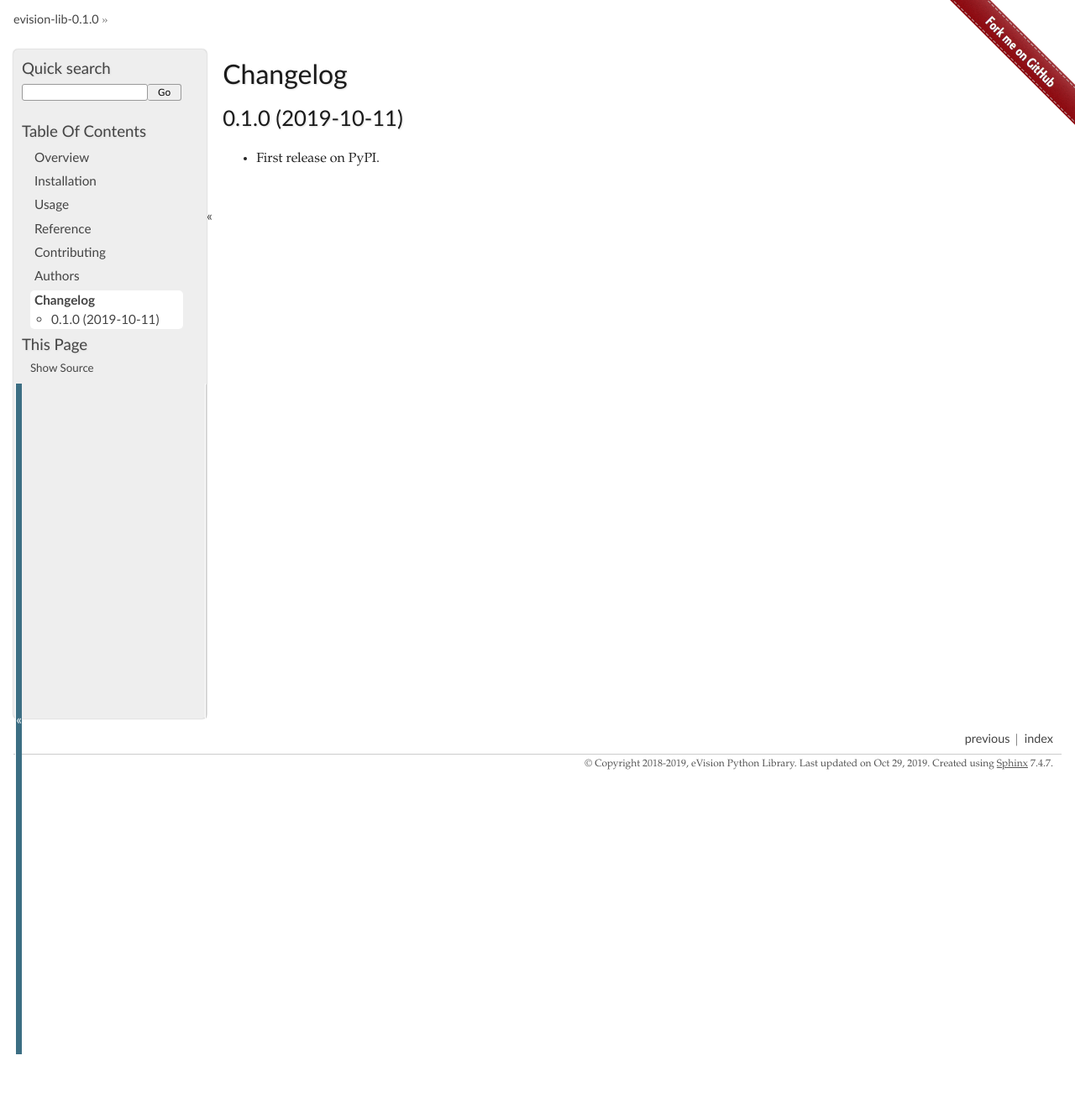
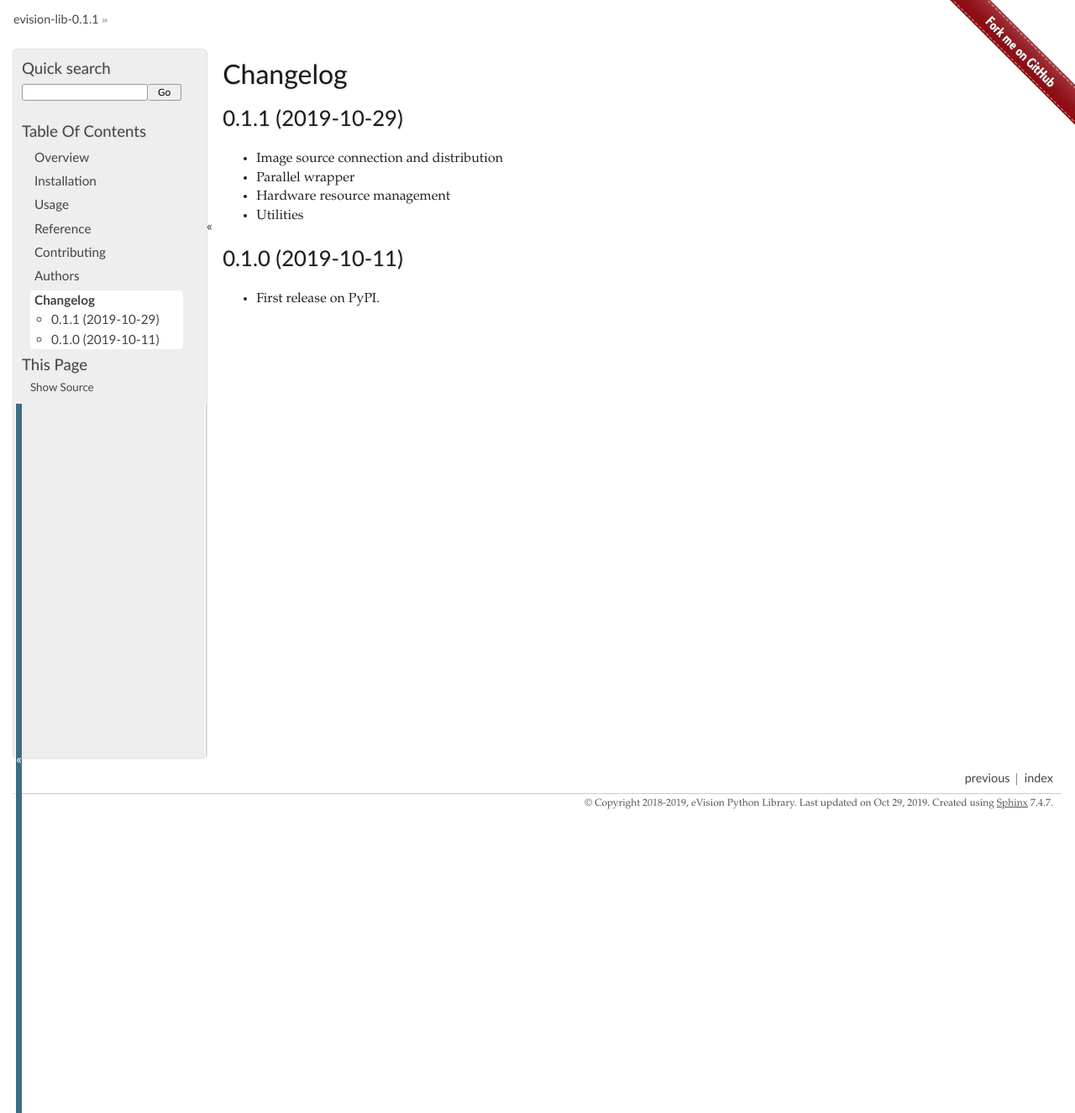
Before and after one commit to evision-ai/evision-lib, a Sphinx documentation site: the page built from docs/changelog.rst, in a window 1280 px wide. Shown: the whole page at 84% size. Built offline with Sphinx 7.4.7, drawn with Linux system fonts in a browser that asks for light colours; before the commit the page ends 1256 px from its top, so only the background shows below that.

Commit message:
update to version 0.1.1

```diff
--- a/CHANGELOG.rst
+++ b/CHANGELOG.rst
@@ -1,6 +1,14 @@
 
 Changelog
 =========
+
+0.1.1 (2019-10-29)
+------------------
+
+* Image source connection and distribution
+* Parallel wrapper
+* Hardware resource management
+* Utilities
 
 0.1.0 (2019-10-11)
 ------------------
--- a/docs/conf.py
+++ b/docs/conf.py
@@ -26,7 +26,7 @@ project = 'evision-lib'
 year = '2018-2019'
 author = 'eVision Python Library'
 copyright = '{0}, {1}'.format(year, author)
-version = release = '0.1.0'
+version = release = '0.1.1'
 
 pygments_style = 'trac'
 templates_path = ['.']
--- a/setup.py
+++ b/setup.py
@@ -22,7 +22,7 @@ def read(*names, **kwargs):
 
 setup(
     name='evision-lib',
-    version='0.1.0',
+    version='0.1.1',
     description='eVision Common Python Library',
     long_description='%s\n%s' % (
         re.compile('^.. start-badges.*^.. end-badges', re.M | re.S).sub('', read('README.rst')),
```
Also changed, not shown: .bumpversion.cfg.
